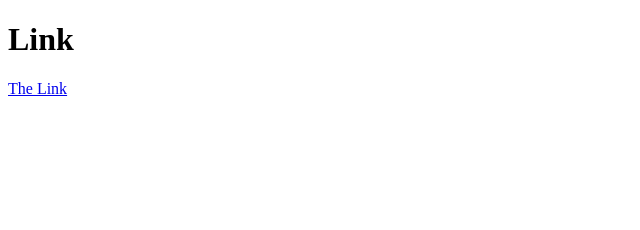
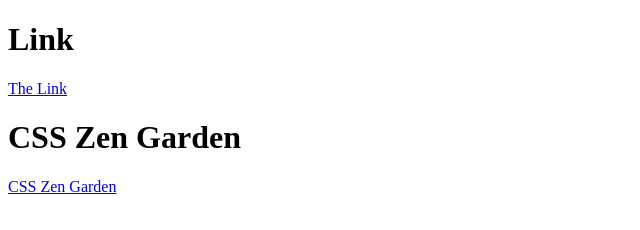
Before and after one commit to KDuenser/AC_FE_Projects, a plain HTML site: page index.html in a window 1280 px wide. Shown: the whole page, without its empty margins (0-640 px from the left). Drawn offline with Linux system fonts and the light colour scheme.

Commit message:
no message

```diff
--- a/index.html
+++ b/index.html
@@ -10,7 +10,8 @@
 
 		<h1> Link </h1>
 		<a href="week1_loren_ipsum.html">The Link</a>
-
+		<h1> CSS Zen Garden </h1>
+		<a href="week2_css_zengarden.html">CSS Zen Garden</a>
 	</body>
 
 </html>
```
